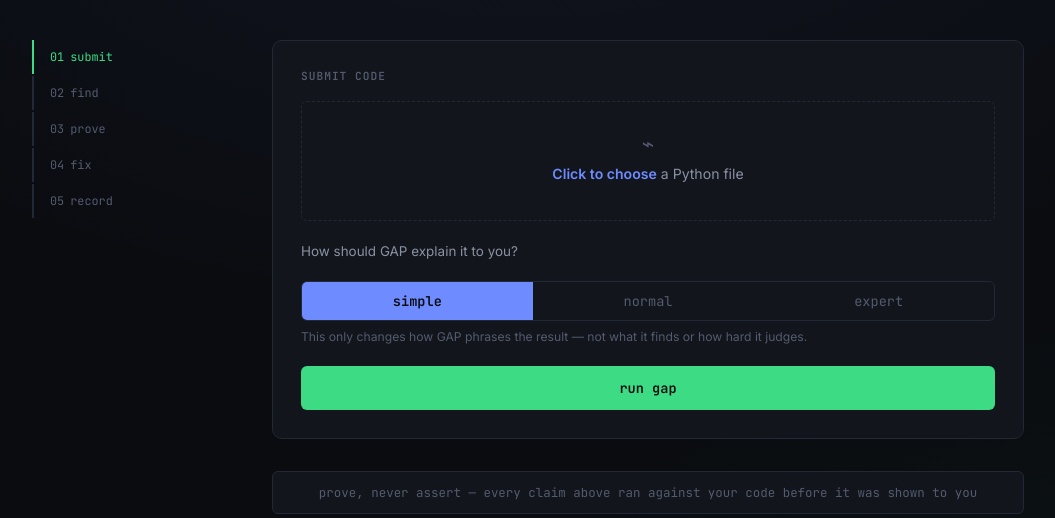
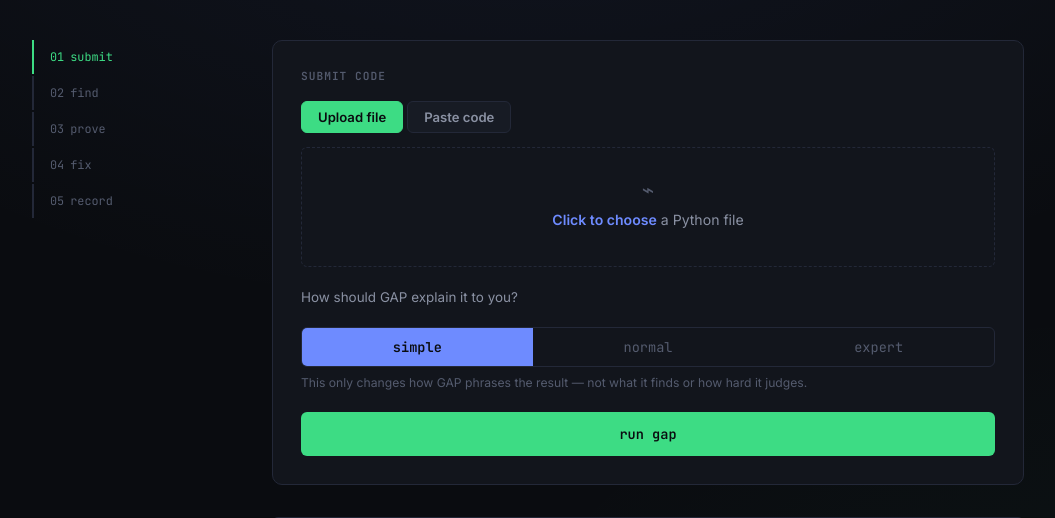
Before and after one commit to solojosh89/GAP, a Flask app: page / in a window 1280 px wide. Shown: the part 100-618 px from the top of the page, without its empty margins (112-1167 px from the left). Run offline with Flask 3, Linux system fonts and the light colour scheme.

Commit message:
ui: paste-code input alongside file upload
Tabs (Upload file / Paste code) + a textarea; the form submits whichever is
filled. Pairs with the app.py handler (reads code_text when no file). Verified
end-to-end offline (stub): paste -> full result as pasted.py; empty -> friendly
error. NOTE: app.py change is uncommitted (it's bundled with the engine-wiring
work) and the server needs a restart (use_reloader=False) to serve paste.

Co-Authored-By: Claude Opus 4.8 <noreply@anthropic.com>

```diff
--- a/templates/index.html
+++ b/templates/index.html
@@ -391,6 +391,23 @@
   .tier-btn.is-active { background: var(--proof); color: var(--ink); }
   .tierview[hidden] { display: none; }
 
+  .input-tabs { display: inline-flex; gap: 4px; margin-bottom: 14px; }
+  .input-tab {
+    padding: 7px 16px; border: 1px solid var(--line); background: var(--panel-2);
+    color: var(--text-dim); font-family: var(--font-sans); font-size: 0.82rem; font-weight: 600;
+    cursor: pointer; border-radius: var(--radius-sm); transition: background .15s, color .15s, border-color .15s;
+  }
+  .input-tab:hover { color: var(--text); }
+  .input-tab.is-active { background: var(--proof); color: var(--ink); border-color: var(--proof); }
+  .input-pane[hidden] { display: none; }
+  .code-textarea {
+    width: 100%; min-height: 220px; resize: vertical; box-sizing: border-box;
+    padding: 14px; background: var(--ink); color: var(--text);
+    border: 1px solid var(--line); border-radius: var(--radius-sm);
+    font-family: var(--font-mono); font-size: 0.82rem; line-height: 1.6;
+  }
+  .code-textarea:focus { outline: none; border-color: var(--proof-dim); }
+
   .error-banner {
     background: var(--danger-bg); border: 1px solid var(--danger-dim); color: var(--danger);
     padding: 13px 16px; border-radius: var(--radius-sm); font-size: 0.86rem; margin-bottom: 20px;
@@ -499,11 +516,23 @@
         <div class="card-label">Submit code</div>
         <form method="POST" enctype="multipart/form-data" id="gap-form">
 
-          <div class="file-area" id="drop-area">
-            <input type="file" name="code_file" id="code-input" accept=".py">
-            <div class="glyph">⌁</div>
-            <div class="label"><strong>Click to choose</strong> a Python file</div>
-            <div id="file-name"></div>
+          <div class="input-tabs" role="group" aria-label="How to give GAP your code">
+            <button type="button" class="input-tab is-active" data-mode="upload">Upload file</button>
+            <button type="button" class="input-tab" data-mode="paste">Paste code</button>
+          </div>
+
+          <div class="input-pane" data-mode="upload">
+            <div class="file-area" id="drop-area">
+              <input type="file" name="code_file" id="code-input" accept=".py">
+              <div class="glyph">⌁</div>
+              <div class="label"><strong>Click to choose</strong> a Python file</div>
+              <div id="file-name"></div>
+            </div>
+          </div>
+
+          <div class="input-pane" data-mode="paste" hidden>
+            <textarea name="code_text" id="code-text" class="code-textarea" spellcheck="false"
+                      placeholder="Paste your Python code here…"></textarea>
           </div>
 
           <div style="margin-top:22px">
@@ -708,10 +737,23 @@
   const input = document.getElementById('code-input');
   const label = document.getElementById('file-name');
   const dropArea = document.getElementById('drop-area');
+  const codeText = document.getElementById('code-text');
   input.addEventListener('change', () => {
     const f = input.files[0];
     label.textContent = f ? f.name : '';
     dropArea.classList.toggle('has-file', !!f);
+  });
+
+  // ---- input mode: upload a file OR paste code (one form, either works) ----
+  document.querySelectorAll('.input-tab').forEach(tab => {
+    tab.addEventListener('click', () => {
+      const mode = tab.getAttribute('data-mode');
+      document.querySelectorAll('.input-tab').forEach(t => t.classList.toggle('is-active', t === tab));
+      document.querySelectorAll('.input-pane').forEach(p => {
+        p.hidden = (p.getAttribute('data-mode') !== mode);
+      });
+      if (mode === 'paste') codeText.focus();
+    });
   });
 
   const form = document.getElementById('gap-form');
@@ -719,7 +761,8 @@
   const btnText = document.getElementById('btn-text');
   const TRACE = ['finding…', 'proving…', 'adjudicating…', 'almost done…'];
   form.addEventListener('submit', () => {
-    if (!input.files[0]) return;
+    const hasInput = input.files[0] || (codeText && codeText.value.trim());
+    if (!hasInput) return;
     submitBtn.disabled = true;
     submitBtn.classList.add('is-loading');
     let i = 0;
```
